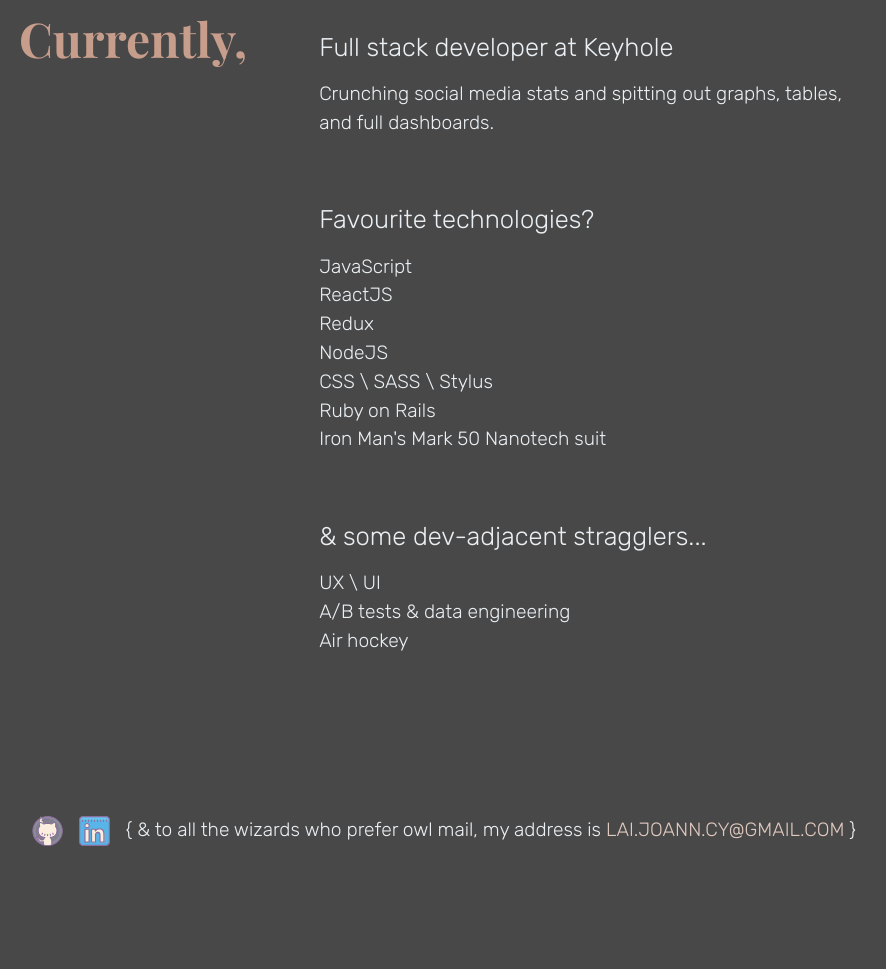
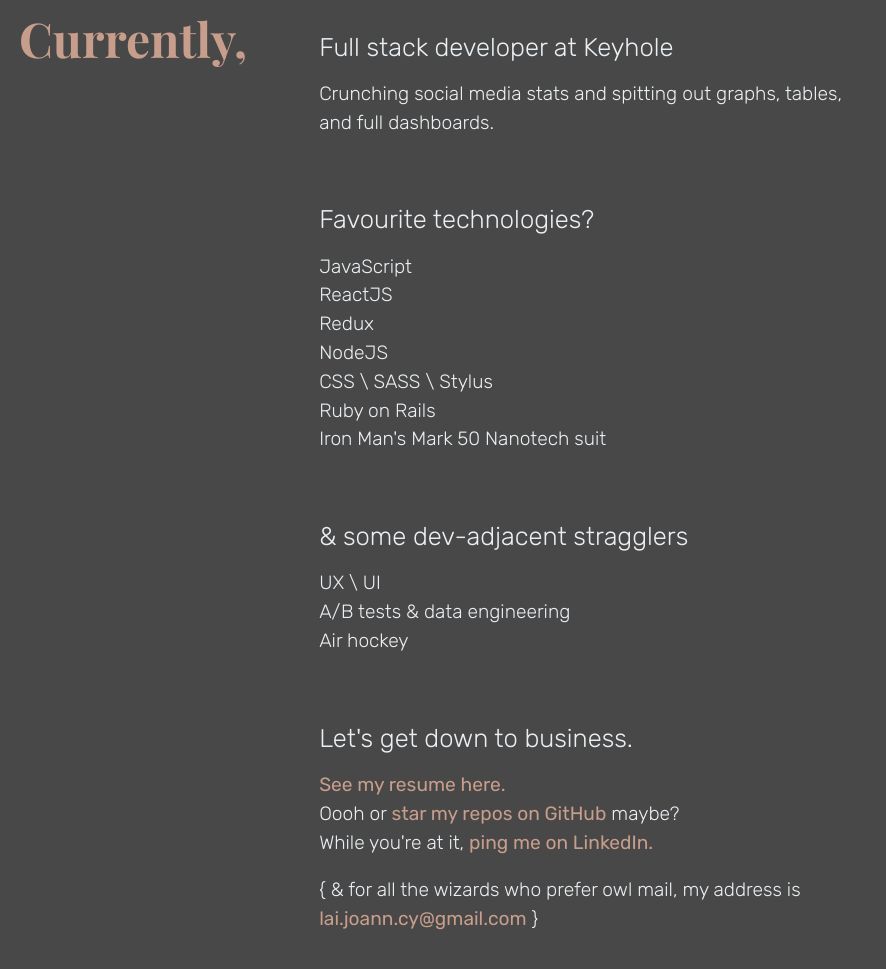
Before and after one commit to laijoann/laijoann.github.io, a plain HTML site: page index.html in a window 1280 px wide. Shown: the part 877-1846 px from the top of the page, without its empty margins (196-1082 px from the left). Before the commit the page ends 1771 px from the top, so only its background shows below. Drawn offline with nearby package versions, Linux system fonts and the light colour scheme.

Commit message:
dial back to 2 spaces :sweat_smile: add resume link

```diff
--- a/index.html
+++ b/index.html
@@ -28,9 +28,11 @@
   <div class='contentSection contentSection--currently'>
     <div class='wrapper'>
       <h2 class='currently__contentTitle'>Currently,</h2>
+
       <div class='currently__contentText'>
           <p class='contentText__bbTitle'>Full stack developer at Keyhole</p>
           <p>Crunching social media stats and spitting out graphs, tables, and full dashboards.</p>
+
           <p class='contentText__bbTitle'>Favourite technologies?</p>
           <p>JavaScript</p>
           <p>ReactJS</p>
@@ -39,25 +41,18 @@
           <p>CSS \ SASS \ Stylus</p>
           <p>Ruby on Rails</p>
           <p>Iron Man's Mark 50 Nanotech suit</p>
-                <p class='contentText__bbTitle'>&amp; some dev-adjacent stragglers...</p>
+
+          <p class='contentText__bbTitle'>&amp; some dev-adjacent stragglers</p>
           <p>UX \ UI</p>
           <p>A/B tests &amp; data engineering</p>
           <p>Air hockey</p>
+
+          <p class='contentText__bbTitle'>Let's get down to business.</p>
+          <p><a class='highlightOnHover' href='Joann Lai - Full stack developer.pdf'>See my resume here.</a></p>
+          <p>Oooh or <a class='highlightOnHover' href='https://github.com/laijoann' target='_blank'>star my repos on GitHub</a> maybe?</p>
+          <p>While you're at it, <a class='highlightOnHover' href='https://www.linkedin.com/in/Laijoann' target='_blank'>ping me on LinkedIn.</a></p>
+          <p style='margin-top: 1em;'>{ &amp; for all the wizards who prefer owl mail, my address is <a class='highlightOnHover' href="mailto:lai.joann.cy@gmail.com" target="_top">lai.joann.cy@gmail.com</a> }</p>
       </div>
-        </div>
-    </div>
-
-    <div class='contentSection contentSection--contact'>
-        <div class='wrapper'>
-            <div class='contact__platformIconWrapper'>
-                <a href='https://github.com/laijoann' target='_blank' class='contact__link'>
-                    <img class='contact__platformIcon' src='assets/github-logo.svg' />
-                </a>
-                <a href='https://www.linkedin.com/in/laijoann/' target='_blank' class='contact__link'>
-                    <img class='contact__platformIcon' src='assets/linkedin-logo.svg' />
-                </a>
-            </div>
-            <p>{ &amp; to all the wizards who prefer owl mail, my address is <a class='contact__emailLink' href="mailto:lai.joann.cy@gmail.com" target="_top">lai.joann.cy@gmail.com</a> }</p>
     </div>
   </div>
 </body>
--- a/index.js
+++ b/index.js
@@ -1,8 +1,17 @@
-document.addEventListener("DOMContentLoaded", function() {
-  document.querySelector('.contact__emailLink').onmouseover = function() {
-    this.classList.add('text--highlight')
-  }
-  document.querySelector('.contact__emailLink').onmouseout = function() {
-    this.classList.remove('text--highlight')
-  }
+/* document.addEventListener("DOMContentLoaded", function() {
+  document.querySelectorAll('a.highlightOnHover').forEach(
+    function(element) {
+      element.onmouseover = function() {
+        this.classList.add('text--highlight')
+      }
+    }
+  )
+  document.querySelectorAll('a.highlightOnHover').forEach(
+    function(element) {
+      element.onmouseout = function() {
+        this.classList.remove('text--highlight')
+      }
+    }
+  )
 })
+ */
--- a/index.sass
+++ b/index.sass
@@ -24,6 +24,14 @@
     font-family: 'Rubik', sans-serif
     font-weight: 300
     margin: 0
+  a
+    font-family: 'Rubik', sans-serif
+    font-weight: 500
+    margin: 0
+    text-decoration: none
+    color: $rose-gold
+    &:hover
+      color: darken($rose-gold, 10%)
 
 .hero
   background-color: $coffee-brown
@@ -74,35 +82,6 @@
   .contentText__bbTitle:first-of-type
     padding-top: 1em
 
-.contentSection--contact
-  padding-bottom: 3em
-  .wrapper
-    display: flex
-    align-items: center
-    justify-content: center
-    @media (max-width: 600px)
-      flex-direction: column
-  .contact__platformIconWrapper
-    display: flex
-    @media (max-width: 600px)
-      padding-bottom: 1em
-  .contact__link
-    display: flex
-    margin-right: 1em
-    @media (max-width: 600px)
-      &:last-of-type
-        margin-right: 0
-  .contact__platformIcon
-    height: 30px
-  p
-    @media (max-width: 600px)
-      text-align: center
-  a
-    text-decoration: none
-    color: lighten($rose-gold, 15%)
-    transition: 200ms ease-in-out
-    text-transform: uppercase
-
 .text--highlight
   position: relative
   z-index: 2
@@ -113,6 +92,8 @@
     background-color: $sunshine-yellow
     z-index: -1
     transform: rotate(-1deg)
+    transform-origin: left
+    animation: highlight 300ms ease-in-out forwards
   &:before
     top: 0
     bottom: 60%
@@ -123,3 +104,9 @@
     bottom: 0
     left: -4px
     right: 0
+
+@keyframes highlight
+  0%
+    transform: skew(-6deg) scaleX(0)
+  100%
+    transform: skew(-6deg) scaleX(1)
```
Also changed, not shown: output.css, 1 other file. Lines whose indentation alone changed are shown as unchanged.
